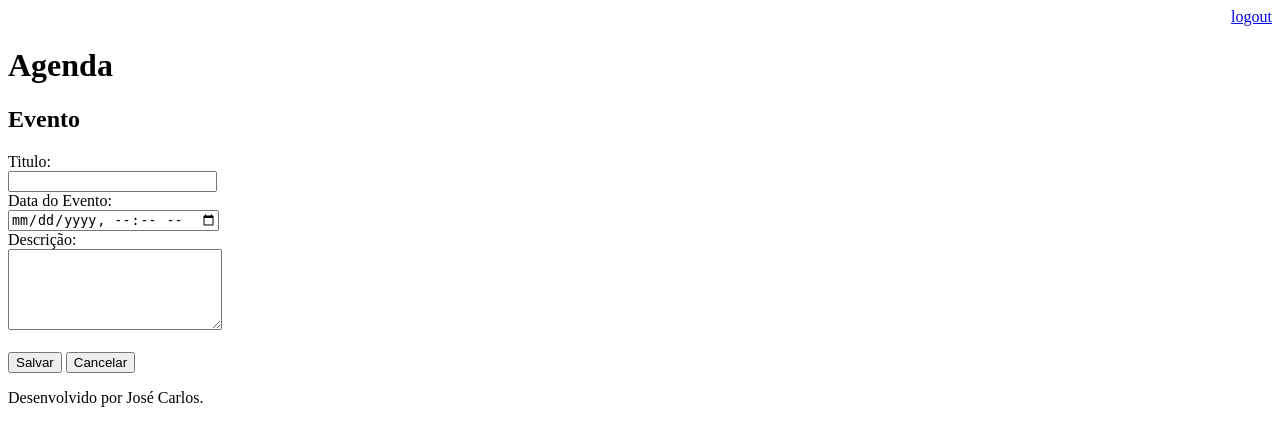
After one commit to sdarkness2/agenda, a Django app: page /agenda/evento/ in a window 1280 px wide. The commit adds this page. Shown: the top 446 px of the page. Run offline with Django 3.2, Linux system fonts and the light colour scheme; a user stored in the database is signed in.

Commit message:
incluido template para inserção de eventos da agenda

```diff
--- a/Agenda/urls.py
+++ b/Agenda/urls.py
@@ -24,5 +24,7 @@ urlpatterns = [
     path('', RedirectView.as_view(url='/agenda/')),
     path('login/', views.login_user),
     path('login/submit', views.submit_login),
-    path('logout/', views.logout_user)
+    path('logout/', views.logout_user),
+    path('agenda/evento/', views.evento),
+    path('agenda/evento/submit', views.submit_evento)
 ]
--- a/Templates/agenda.html
+++ b/Templates/agenda.html
@@ -2,7 +2,9 @@
 
 {% block content %}
     <h2>Agendamento</h2>
-
+    <a href="evento/">
+        <button type="button" >Novo Evento</button>
+    </a>
     <ul>
     {% for evento in eventos%}
         <li>{{evento.titulo}} - {{evento.get_data_evento}}</li>
--- /dev/null
+++ b/Templates/evento.html
@@ -0,0 +1,25 @@
+{% extends "model-page.html" %}
+
+{% block content %}
+
+<h2>Evento</h2>
+
+<form action="submit" method="POST">{% csrf_token %}
+    <label>Titulo: </label>
+    <br>
+    <input type="text" name="titulo" size="23">
+    <br>
+    <label>Data do Evento: </label>
+    <br>
+    <input type="datetime-local" name="data">
+    <br>
+    <label>Descrição: </label>
+    <br>
+    <textarea name="descricao" rows="5" cols="24"></textarea>
+    <br><br>
+    <button type="submit">Salvar</button>
+    <a href="/">
+        <button type="button">Cancelar</button>
+    </a>
+</form>
+{% endblock %}
--- a/core/views.py
+++ b/core/views.py
@@ -34,3 +34,20 @@ def lista_eventos(request):
     evento = Evento.objects.filter(usuario=usuario)
     response = {'eventos' :evento}
     return render(request, 'agenda.html', response)
+
+@login_required(login_url='/login/')
+def evento(request):
+    return render(request, 'evento.html')
+
+@login_required(login_url='/login/')
+def submit_evento(request):
+    if request.POST:
+        titulo = request.POST.get('titulo')
+        data = request.POST.get('data')
+        descricao = request.POST.get('descricao')
+        usuario = request.user
+        Evento.objects.create(titulo=titulo,
+                              data=data,
+                              descricao=descricao,
+                              usuario=usuario)
+    return redirect('/')
```
Also changed, not shown: db.sqlite3.
